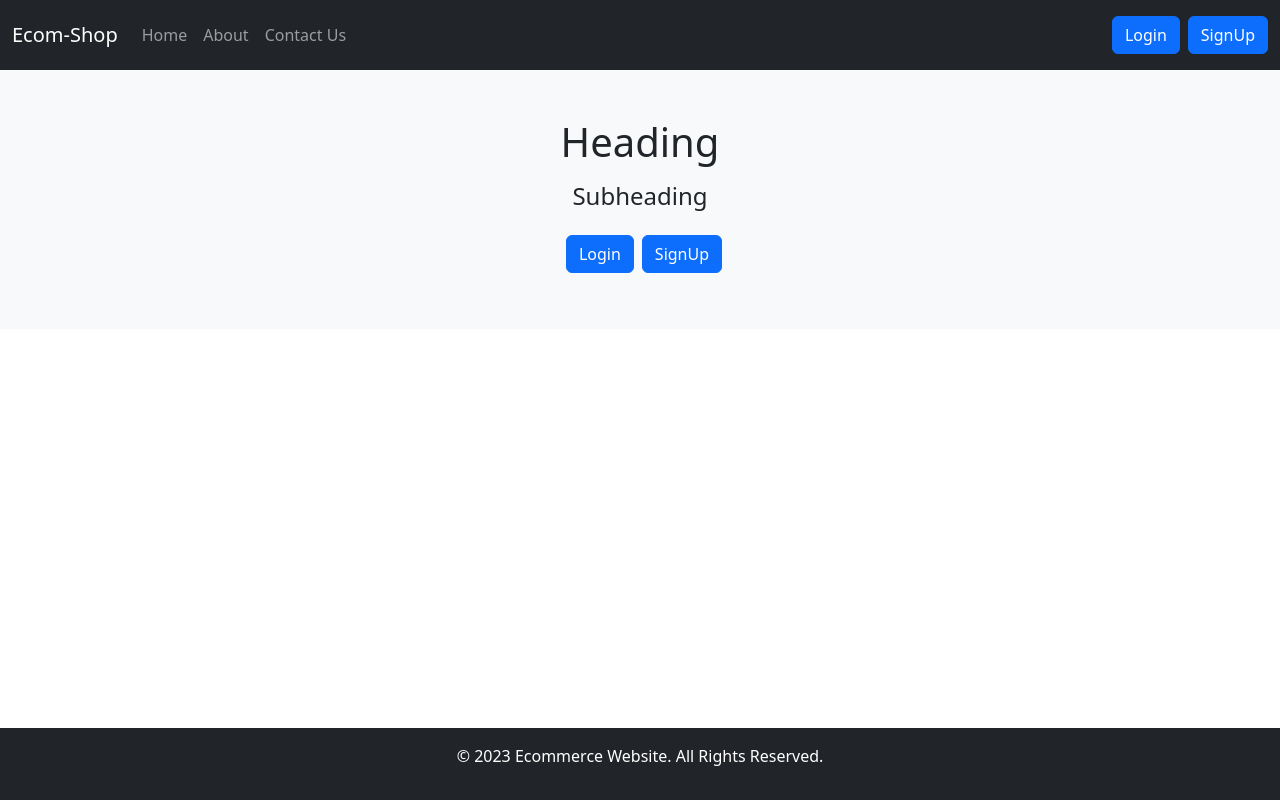
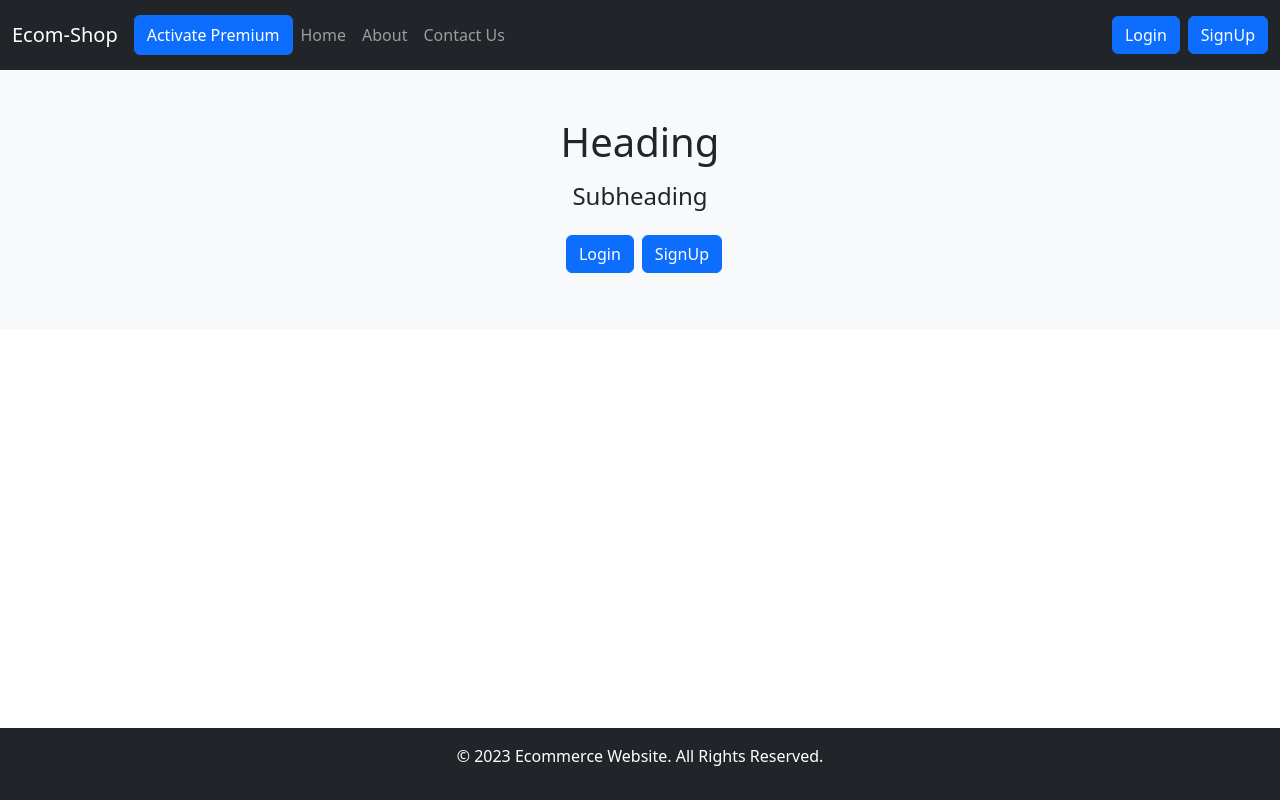
Before and after one commit to khageshbansal/expense-react, a React (Create React App) app: page / in a window 1280 px wide. Built offline with nearby package versions, Linux system fonts and the light colour scheme.

Commit message:
6 files modified

```diff
--- a/src/App.js
+++ b/src/App.js
@@ -18,13 +18,13 @@ import {
 
 
 import { Provider } from 'react-redux';
-import store from './redux/store';
+import store from './redux/reducers';
 
 import { Route, Routes, BrowserRouter } from 'react-router-dom';
 
 export default function App() {
   let authObj = useContext(AuthContext);
-  console.log(authObj);
+  // console.log(authObj);
 
   return (
     <>
--- a/src/components/CartContent.js
+++ b/src/components/CartContent.js
@@ -4,7 +4,7 @@ export default function CartContent(props) {
   let itemObj = useContext(MyContext);
   let itemArray = itemObj.items;
 
-  console.log(itemArray)
+  // console.log(itemArray)
 
   return (
 
--- a/src/components/Navbar.js
+++ b/src/components/Navbar.js
@@ -2,14 +2,18 @@ import React, { useContext } from 'react';
 import { MyContext } from './CartContext';
 import { MyContext as AuthContext } from './AuthContext';
 import { Outlet } from 'react-router-dom';
-import { Link ,useNavigate} from 'react-router-dom';
-
-
+import { Link, useNavigate } from 'react-router-dom';
+import { useSelector, useDispatch } from 'react-redux';
+import { makePremium } from '../redux/reducers';
 
 import CartModal from './CartModal';
 export default function Navbar(props) {
+  let isPremium = useSelector((state) => state.user.isPremium);
+  const dispatch = useDispatch();
 
-  let navigate=useNavigate();
+  console.log(isPremium);
+
+  let navigate = useNavigate();
   let itemObj = useContext(MyContext);
   let itemArray = itemObj.items;
 
@@ -36,6 +40,16 @@ export default function Navbar(props) {
           </button>
           <div class="collapse navbar-collapse" id="navbarSupportedContent">
             <ul class="navbar-nav me-auto mb-2 mb-lg-0">
+              <button
+                onClick={() => {
+                  dispatch(makePremium());
+                  console.log(isPremium);
+                }}
+                type="button"
+                class="btn btn-primary"
+              >
+                Activate Premium
+              </button>
               <li class="nav-item">
                 <Link class="nav-link" to="/">
                   Home
@@ -95,8 +109,10 @@ export default function Navbar(props) {
                 <button
                   type="button"
                   class="btn btn-primary"
-                  onClick={() => {objAuth.Logout();navigate('/')}
-                  }
+                  onClick={() => {
+                    objAuth.Logout();
+                    navigate('/');
+                  }}
                 >
                   LogOut
                 </button>
--- a/src/components/Shop.js
+++ b/src/components/Shop.js
@@ -1,7 +1,6 @@
 import React, { useState, useRef, useEffect } from 'react';
 import { useSelector, useDispatch } from 'react-redux';
-import { addExpense, deleteExpense, updateExpense, setExpenses } from '../redux/reducers';
-
+import { setExpenses } from '../redux/reducers';
 
 
 function Shop() {
@@ -13,14 +12,8 @@ function Shop() {
 
 
 
-
-
-  let expenses = useSelector(state => state.expenses);
+  let expenses = useSelector(state => state.expense.expenses);
   const dispatch = useDispatch();
-
-
-
-
 
 
 
@@ -87,6 +80,7 @@ function Shop() {
   }
 
   async function fetchExpenses() {
+
     try {
       setIsLoading(true);
       const response = await fetch(url);
--- a/src/redux/reducers.js
+++ b/src/redux/reducers.js
@@ -1,12 +1,12 @@
-import { createSlice } from '@reduxjs/toolkit';
+import { createSlice ,configureStore} from '@reduxjs/toolkit';
 
-const initialState = {
+const initialExpenseState = {
   expenses: [],
 };
 
 const expenseSlice = createSlice({
   name: 'expenses',
-  initialState,
+  initialState:initialExpenseState,
   reducers: {
     addExpense(state, action) {
       state.expenses.push(action.payload);
@@ -27,5 +27,27 @@ const expenseSlice = createSlice({
   }
 });
 
-export const { addExpense, deleteExpense, updateExpense, setExpenses } = expenseSlice.actions;
-export default expenseSlice.reducer;
+export const { setExpenses } = expenseSlice.actions;
+
+
+
+
+const userSlice = createSlice({
+  name: 'user',
+  initialState:{isPremium:false},
+  reducers: {
+    makePremium(state) {
+      state.isPremium=true;
+    }
+  }
+});
+
+export const { makePremium } = userSlice.actions;
+
+
+
+const store = configureStore({
+  reducer: {expense:expenseSlice.reducer,user:userSlice.reducer}
+});
+
+export default store;
--- a/src/redux/store.js
+++ b/src/redux/store.js
@@ -1,8 +1,8 @@
-import { configureStore } from '@reduxjs/toolkit';
-import rootReducer from './reducers';
+// import { configureStore } from '@reduxjs/toolkit';
+// import rootReducer from './reducers';
 
-const store = configureStore({
-  reducer: rootReducer,
-});
+// const store = configureStore({
+//   reducer: rootReducer,
+// });
 
-export default store;
+// export default store;
```
